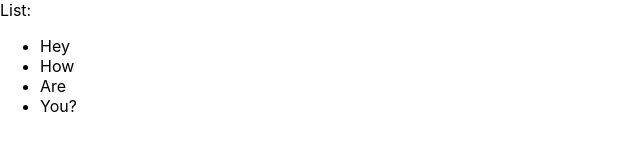
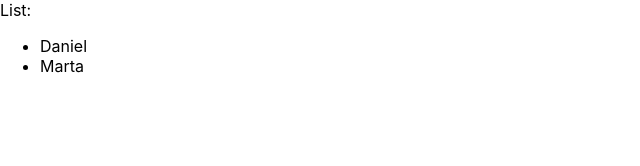
Before and after one commit to danielcalvolopez/react-and-type, a React (Create React App) app: page / in a window 1280 px wide. Shown: the top 166 px of the page, without its empty margins (0-640 px from the left). Built offline with nearby package versions, Linux system fonts and the light colour scheme.

Commit message:
adding nested components and passing props

```diff
--- a/src/App.tsx
+++ b/src/App.tsx
@@ -1,12 +1,13 @@
 import Todos from "./components/Todos";
+import Todo from "./models/todo";
 
 const App = () => {
-  const items = ["Hey", "How", "Are", "You?"];
+  const todos = [new Todo("Daniel"), new Todo("Marta")];
 
   return (
     <div>
       List:
-      <Todos items={items} />
+      <Todos items={todos} />
     </div>
   );
 };
--- /dev/null
+++ b/src/components/TodoItem.tsx
@@ -0,0 +1,7 @@
+import React from "react";
+
+const TodoItem: React.FC<{ text: string }> = ({ text }) => {
+  return <li>{text}</li>;
+};
+
+export default TodoItem;
--- a/src/components/Todos.tsx
+++ b/src/components/Todos.tsx
@@ -1,10 +1,13 @@
 import React from "react";
 
-const Todos: React.FC<{ items: string[] }> = ({ items }) => {
+import Todo from "../models/todo";
+import TodoItem from "./TodoItem";
+
+const Todos: React.FC<{ items: Todo[] }> = ({ items }) => {
   return (
     <ul>
-      {items.map((item) => (
-        <li key={item}>{item}</li>
+      {items.map(({ id, text }) => (
+        <TodoItem key={id} text={text} />
       ))}
     </ul>
   );
--- /dev/null
+++ b/src/models/todo.ts
@@ -0,0 +1,11 @@
+class Todo {
+  id: string;
+  text: string;
+
+  constructor(todoText: string) {
+    this.text = todoText;
+    this.id = Math.random().toString();
+  }
+}
+
+export default Todo;
```
